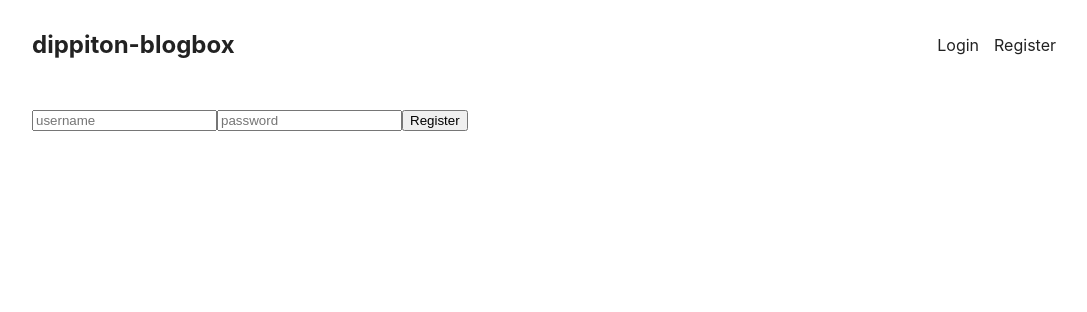
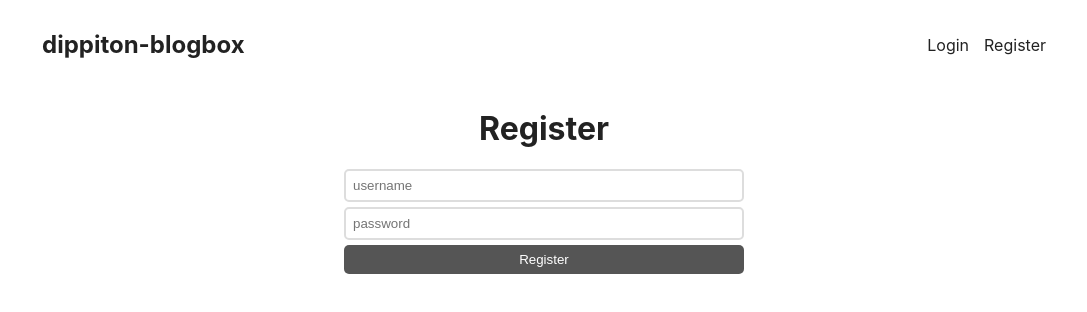
Before and after one commit to fdippiton/dippiton-blog-box, a React (Create React App) app in the folder client/: page /register in a window 1280 px wide. Shown: the top 312 px of the page, without its empty margins (96-1183 px from the left). Built offline with nearby package versions, Linux system fonts and the light colour scheme.

Commit message:
Setting api

```diff
--- a/client/public/index.html
+++ b/client/public/index.html
@@ -24,7 +24,7 @@
       work correctly both with client-side routing and a non-root public URL.
       Learn how to configure a non-root public URL by running `npm run build`.
     -->
-    <title>React App</title>
+    <title>dippiton-blog-box</title>
   </head>
   <body>
     <noscript>You need to enable JavaScript to run this app.</noscript>
--- a/client/src/App.css
+++ b/client/src/App.css
@@ -1,3 +1,7 @@
+* {
+  box-sizing: border-box;
+}
+
 body {
   color: #222;
 }
@@ -64,3 +68,33 @@ div.post p.summary {
   margin: 6px 0;
   line-height: 1.4rem;
 }
+
+form.login,
+form.register {
+  max-width: 400px;
+  margin: 0 auto;
+}
+
+input {
+  display: block;
+  margin-bottom: 5px;
+  width: 100%;
+  padding: 7px 7px;
+  border: 2px solid #ddd;
+  background-color: #fff;
+  border-radius: 5px;
+}
+
+button {
+  width: 100%;
+  display: block;
+  padding: 7px 0;
+  background-color: #555;
+  border: 0;
+  color: #fff;
+  border-radius: 5px;
+}
+
+form h1 {
+  text-align: center;
+}
--- a/client/src/pages/LoginPage.jsx
+++ b/client/src/pages/LoginPage.jsx
@@ -2,7 +2,9 @@ import React from "react";
 
 function LoginPage() {
   return (
-    <form>
+    <form className="login">
+      <h1>Login</h1>
+
       <input type="text" placeholder="username" />
       <input type="password" placeholder="password" />
       <button>Login</button>
--- a/client/src/pages/RegisterPage.jsx
+++ b/client/src/pages/RegisterPage.jsx
@@ -1,10 +1,34 @@
 import React from "react";
+import { useState } from "react";
 
 function RegisterPage() {
+  const [username, setUsername] = useState("");
+  const [password, setPassword] = useState("");
+
+  async function register(ev) {
+    ev.preventDefault();
+    await fetch("http://localhost:4000/register", {
+      method: "POST",
+      body: JSON.stringify({ username, password }),
+      headers: { "Content-Type": "application/json" },
+    });
+  }
+
   return (
-    <form>
-      <input type="text" placeholder="username" />
-      <input type="password" placeholder="password" />
+    <form className="register" onSubmit={register}>
+      <h1>Register</h1>
+      <input
+        type="text"
+        placeholder="username"
+        value={username}
+        onChange={(ev) => setUsername(ev.target.value)}
+      />
+      <input
+        type="password"
+        placeholder="password"
+        value={password}
+        onChange={(ev) => setPassword(ev.target.value)}
+      />
       <button>Register</button>
     </form>
   );
```
Also changed, not shown: package.json (+8 -0 lines), 1 other file (tests, documents, lock files or other folders).
